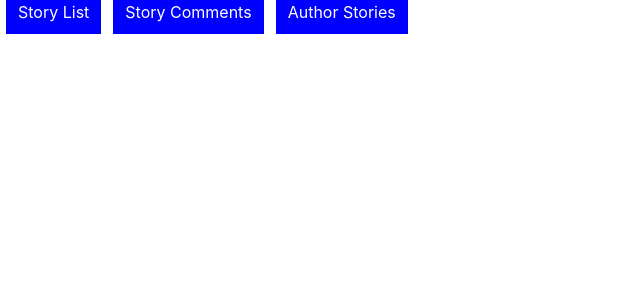
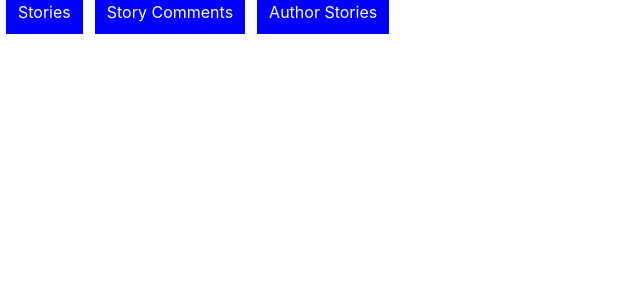
Before and after one commit to hankeliu2015/news-client, a React (Create React App) app: page / in a window 1280 px wide. Shown: the top 300 px of the page, without its empty margins (0-640 px from the left). Built offline with nearby package versions, Linux system fonts and the light colour scheme.

Commit message:
change components storylist to storiescontainers and moved it to containers folder.

```diff
--- a/src/App.js
+++ b/src/App.js
@@ -2,7 +2,7 @@ import React, {Component} from 'react';
 // import logo from './logo.svg';
 import './App.css';
 // import { connect } from 'react-redux';
-import StoryList from './components/storyList';
+import StoriesContainer from './containers/storiescontainer';
 
 import { BrowserRouter as Router, Route } from 'react-router-dom'
 import StoryComments from './containers/storycomments';
@@ -20,7 +20,7 @@ class App extends Component {
           <Navbar />
           <br></br>
           <Container>
-            <Route path='/storylist' component={StoryList} />
+            <Route path='/stories' component={StoriesContainer} />
             <Route exact path='/storycomments/:id' component={StoryComments} />
             <Route exact path='/authorstories' component={AuthorStories} />
 
--- a/src/components/navbar.js
+++ b/src/components/navbar.js
@@ -13,7 +13,7 @@ const linkStyle = {
 export default function Navbar() {
     return (
       <div >
-      <NavLink to="/storylist" style={linkStyle} activeStyle={{background: 'darkblue'}}>Story List</NavLink>
+      <NavLink to="/stories" style={linkStyle} activeStyle={{background: 'darkblue'}}>Stories</NavLink>
       <NavLink to="/storycomments" style={linkStyle} activeStyle={{background: 'darkblue'}}>Story Comments</NavLink>
       <NavLink to="/authorstories" style={linkStyle} activeStyle={{background: 'darkblue'}}>Author Stories</NavLink>
       </div>
--- a/src/components/storyList.js
+++ b/src/containers/storiescontainer.js
@@ -3,7 +3,7 @@ import { connect } from 'react-redux';
 import { fetchStories } from '../actions/storyAction';
 import { Link } from 'react-router-dom'
 
-class StoryList extends Component {
+class StoriesContainer extends Component {
 
   componentDidMount() {
     this.props.fetchStories()
@@ -45,4 +45,4 @@ const mapStatetoProps = state => {
     loading: state.storyReducer.loading
   }
 }
-export default connect(mapStatetoProps, {fetchStories})(StoryList)
+export default connect(mapStatetoProps, {fetchStories})(StoriesContainer)
```
